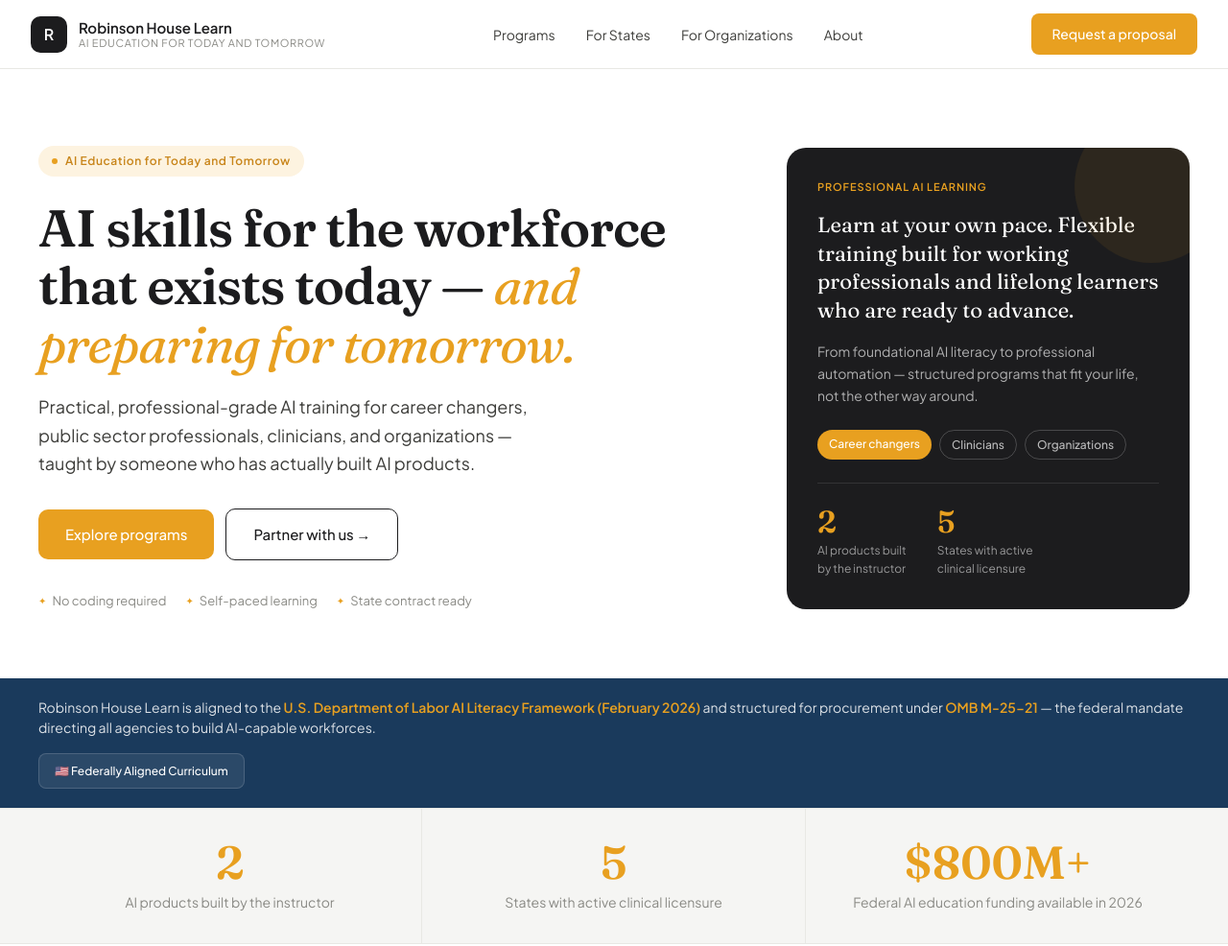
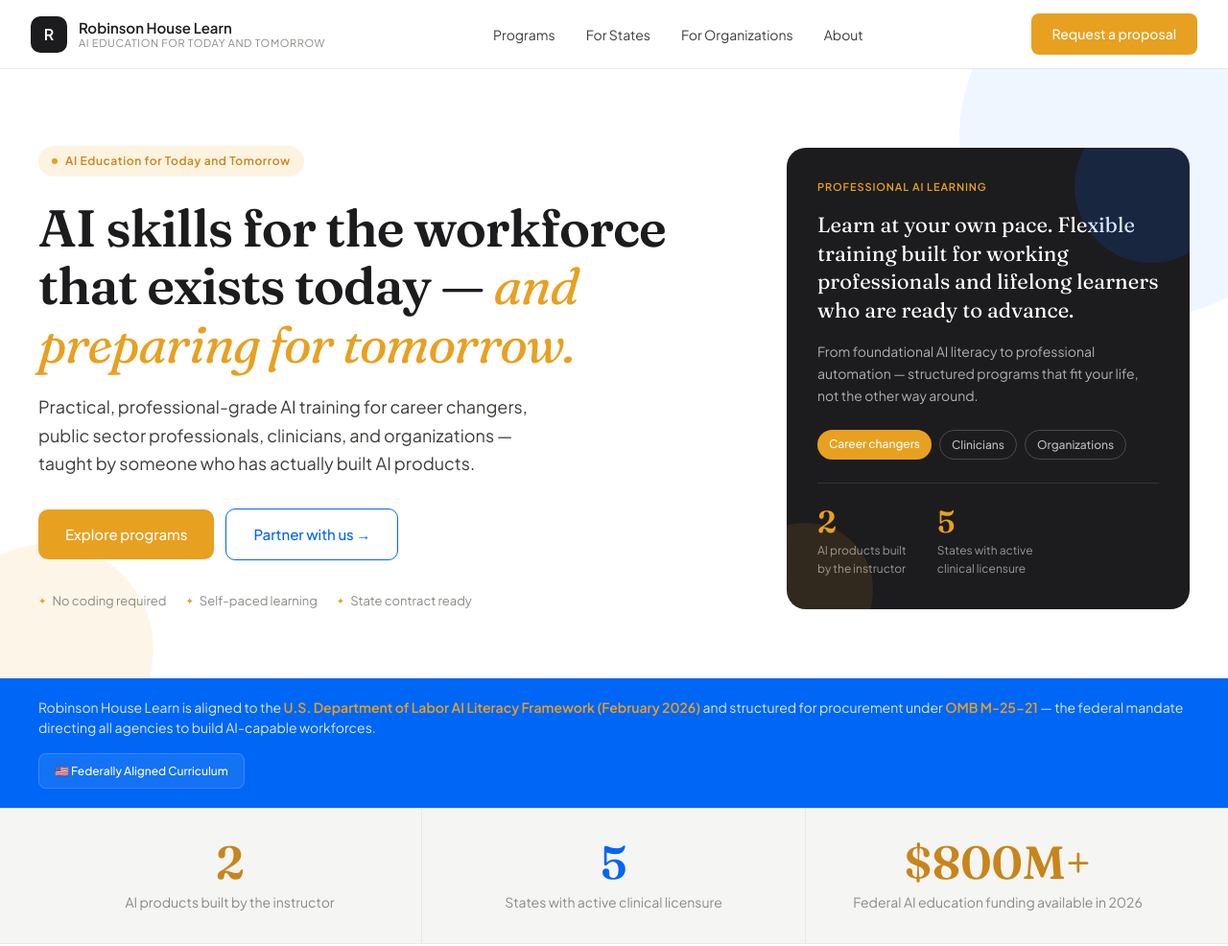
Before and after one commit to incrhouse/robinson-house-learn, a plain HTML site: page index.html in a window 1280 px wide. Shown: the top 986 px of the page at 96% size. Drawn offline with Linux system fonts and the light colour scheme.

Commit message:
Add files via upload

```diff
--- a/index.html
+++ b/index.html
@@ -13,7 +13,9 @@
     --amber: #E8A020;
     --amber-light: #FDF3E0;
     --amber-dark: #C8851A;
-    --navy: #1A3A5C;
+    --navy: #0066F5;
+    --navy-deep: #0050C2;
+    --blue-light: #EAF1FF;
     --body: #3D3D3A;
     --muted: #8A8A85;
     --soft-gray: #F5F5F3;
@@ -117,10 +119,10 @@
 
   .btn-outline {
     background: transparent;
-    color: var(--charcoal);
-    border: 1.5px solid var(--charcoal);
+    color: var(--navy);
+    border: 1.5px solid var(--navy);
   }
-  .btn-outline:hover { background: var(--charcoal); color: white; }
+  .btn-outline:hover { background: var(--navy); color: white; }
 
   .btn-white {
     background: white;
@@ -132,7 +134,18 @@
   .btn-lg { padding: 14px 28px; font-size: 15px; border-radius: 10px; }
 
   /* HERO */
-  .hero-wrap { padding: 80px 2rem 70px; background: var(--white); }
+  .hero-wrap { padding: 80px 2rem 70px; background: var(--white); position: relative; overflow: hidden; }
+  .hero-blob-blue {
+    position: absolute; top: -120px; right: -100px;
+    width: 380px; height: 380px; border-radius: 50%;
+    background: var(--navy); opacity: 0.06; z-index: 0;
+  }
+  .hero-blob-amber {
+    position: absolute; bottom: -80px; left: -60px;
+    width: 220px; height: 220px; border-radius: 50%;
+    background: var(--amber); opacity: 0.10; z-index: 0;
+  }
+  .hero { position: relative; z-index: 1; }
   .hero {
     max-width: 1200px;
     margin: 0 auto;
@@ -216,8 +229,17 @@
     position: absolute;
     top: -40px; right: -40px;
     width: 160px; height: 160px;
+    background: var(--navy);
+    opacity: 0.15;
+    border-radius: 50%;
+  }
+  .hero-card::after {
+    content: '';
+    position: absolute;
+    bottom: -50px; left: -50px;
+    width: 140px; height: 140px;
     background: var(--amber);
-    opacity: 0.08;
+    opacity: 0.10;
     border-radius: 50%;
   }
 
@@ -288,10 +310,11 @@
     font-family: 'Fraunces', serif;
     font-size: 48px;
     font-weight: 600;
-    color: var(--amber);
     line-height: 1;
     margin-bottom: 6px;
   }
+  .stat-num.amber-num { color: var(--amber-dark); }
+  .stat-num.blue-num { color: var(--navy); }
 
   .stat-label { font-size: 14px; color: var(--muted); }
 
@@ -355,7 +378,7 @@
   }
 
   .badge-amber { background: var(--amber-light); color: var(--amber-dark); }
-  .badge-navy { background: #e8f0f8; color: var(--navy); }
+  .badge-navy { background: var(--blue-light); color: var(--navy); }
   .badge-gray { background: var(--soft-gray); color: var(--muted); }
 
   .program-card h3 {
@@ -739,6 +762,15 @@
 </style>
 </head>
 <body>
+<script>
+  // Supabase's free-tier email confirmation links sometimes land here on
+  // the homepage instead of confirm.html. This catches that case and
+  // forwards the user along with their session so account setup finishes.
+  if (window.location.hash && window.location.hash.includes('access_token')) {
+    window.location.replace('/confirm.html' + window.location.hash);
+  }
+</script>
+
 
 <!-- NAV -->
 <nav>
@@ -760,6 +792,8 @@
 
 <!-- HERO -->
 <div class="hero-wrap">
+  <div class="hero-blob-blue"></div>
+  <div class="hero-blob-amber"></div>
   <div class="hero">
     <div>
       <div class="eyebrow fade-up">
@@ -814,15 +848,15 @@
 <div class="stat-bar">
   <div class="stat-bar-inner">
     <div class="stat-item">
-      <div class="stat-num">2</div>
+      <div class="stat-num amber-num">2</div>
       <div class="stat-label">AI products built by the instructor</div>
     </div>
     <div class="stat-item">
-      <div class="stat-num">5</div>
+      <div class="stat-num blue-num">5</div>
       <div class="stat-label">States with active clinical licensure</div>
     </div>
     <div class="stat-item">
-      <div class="stat-num">$800M+</div>
+      <div class="stat-num amber-num">$800M+</div>
       <div class="stat-label">Federal AI education funding available in 2026</div>
     </div>
   </div>
```
